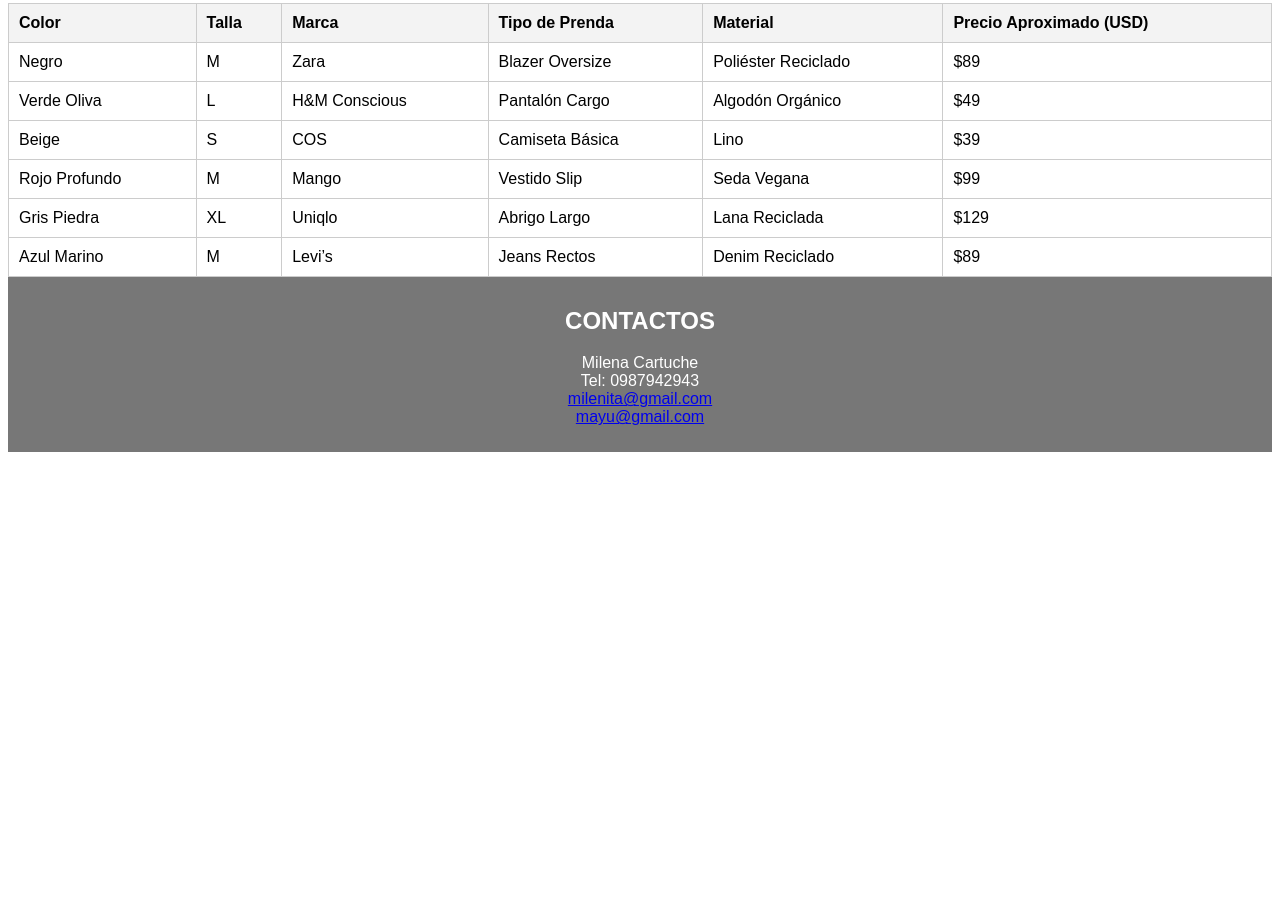
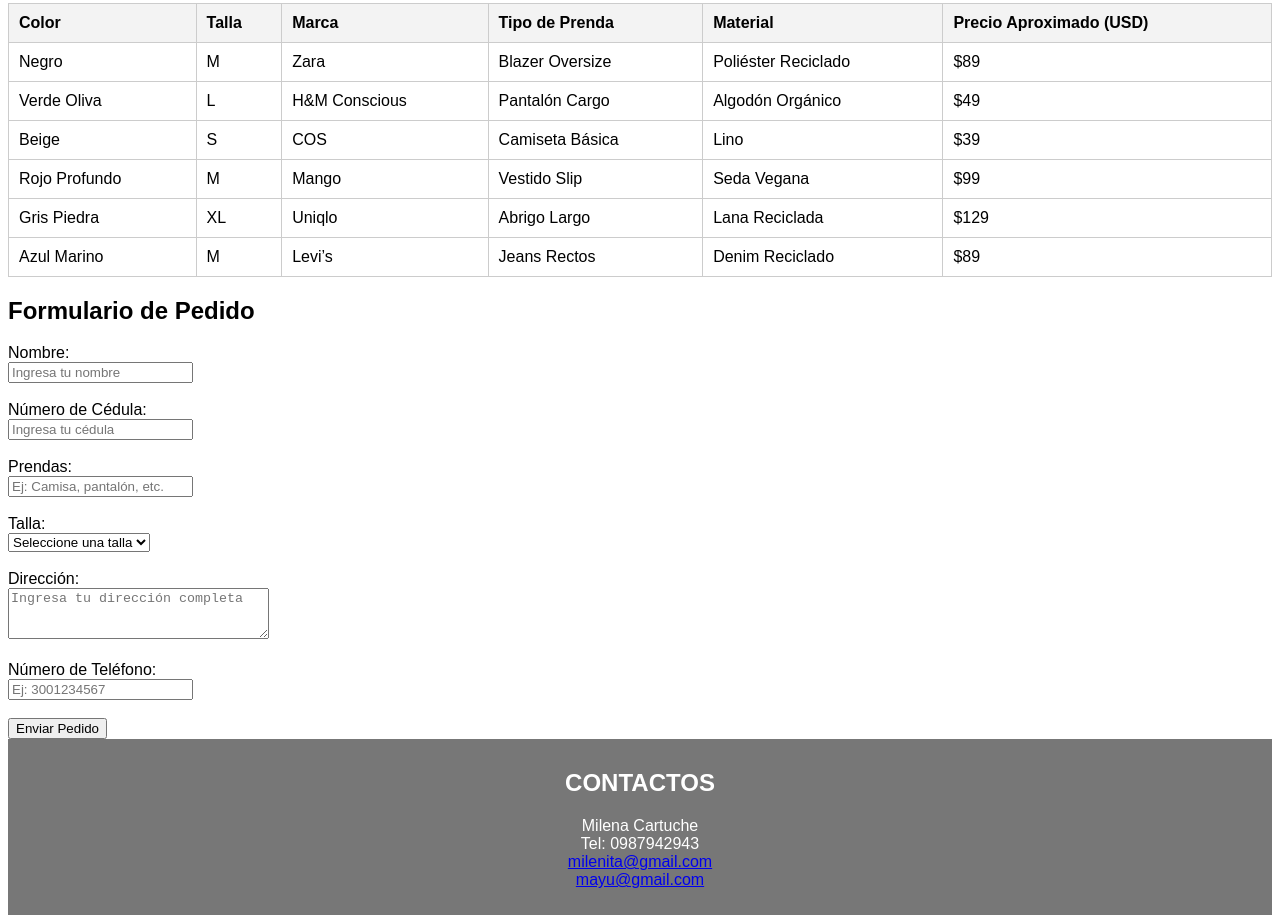
Before and after one commit to MilenaCartuch/Ropa-Moda, a plain HTML site: page index.html in a window 1280 px wide. Shown: the part 2258-3181 px from the top of the page. Before the commit the page ends 2718 px from the top, so only its background shows below. Drawn offline with Linux system fonts and the light colour scheme.

Commit message:
Arreglar Formulario

```diff
--- a/index.html
+++ b/index.html
@@ -130,10 +130,8 @@
         tanto las tendencias estéticas como el enfoque creciente en la sostenibilidad y la variedad de estilos disponibles para distintos gustos
         y necesidades.
     </p>
-<img src = "ropa.jpg">
-<h2>Mi video de YouTube</h2>
-
-  <!-- Contenedor del video -->
+    <img src = "ropa.jpg">
+    <h2>Mi video de YouTube</h2>
   <iframe width="560" height="315"
           src="https://www.youtube.com/embed/HyRWEBBdlDw"
           title="YouTube video player"
@@ -141,23 +139,18 @@
           allow="accelerometer; autoplay; clipboard-write; encrypted-media; gyroscope; picture-in-picture; web-share"
           allowfullscreen>
   </iframe>
-   <h2>Mi video local</h2>
-
-  <!-- Contenedor del video -->
+    <h2>Mi video local</h2>
   <video width="640" height="360" controls>
     <source src="moda.mp4" type="video/mp4">
     <source src="video.webm" type="video/webm">
     <source src="video.ogg" type="video/ogg">
     Tu navegador no soporta la etiqueta de video HTML5.
   </video>
-  <h2>Mi audio local</h2>
-
-  <!-- Contenedor del audio -->
+    <h2>Mi audio local</h2>
   <audio controls>
     <source src="audio.mp3" type="audio/mpeg">
     <source src="audio.ogg" type="audio/ogg">
-    <source src="audio.wav" type="audio/wav">
-    Tu navegador no soporta el elemento de audio HTML5.
+      <source src="audio.wav" type="audio/wav">
   </audio>
     <table>
         <thead>
@@ -221,8 +214,37 @@
             </tr>
         </tbody>
     </table>
+    <h2>Formulario de Pedido</h2>
+
+  <form action="/enviar" method="post">
+    <label for="nombre">Nombre:</label><br>
+    <input type="text" id="nombre" name="nombre" placeholder="Ingresa tu nombre" required>
+    <br><br>
+    <label for="cedula">Número de Cédula:</label><br>
+    <input type="text" id="cedula" name="cedula" placeholder="Ingresa tu cédula" required>
+    <br><br>
+    <label for="prendas">Prendas:</label><br>
+    <input type="text" id="prendas" name="prendas" placeholder="Ej: Camisa, pantalón, etc." required>
+    <br><br>
+    <label for="talla">Talla:</label><br>
+    <select id="talla" name="talla" required>
+      <option value="">Seleccione una talla</option>
+      <option value="XS">XS</option>
+      <option value="S">S</option>
+      <option value="M">M</option>
+      <option value="L">L</option>
+      <option value="XL">XL</option>
+    </select>
+    <br><br>
+    <label for="direccion">Dirección:</label><br>
+    <textarea id="direccion" name="direccion" rows="3" cols="30" placeholder="Ingresa tu dirección completa" required></textarea>
+    <br><br>
+    <label for="telefono">Número de Teléfono:</label><br>
+    <input type="tel" id="telefono" name="telefono" placeholder="Ej: 3001234567" required>
+    <br><br>
+    <input type="submit" value="Enviar Pedido">
+  </form>
 </section>
-
 <footer>
 <section id="contacto">
     <h2>CONTACTOS</h2>
```
